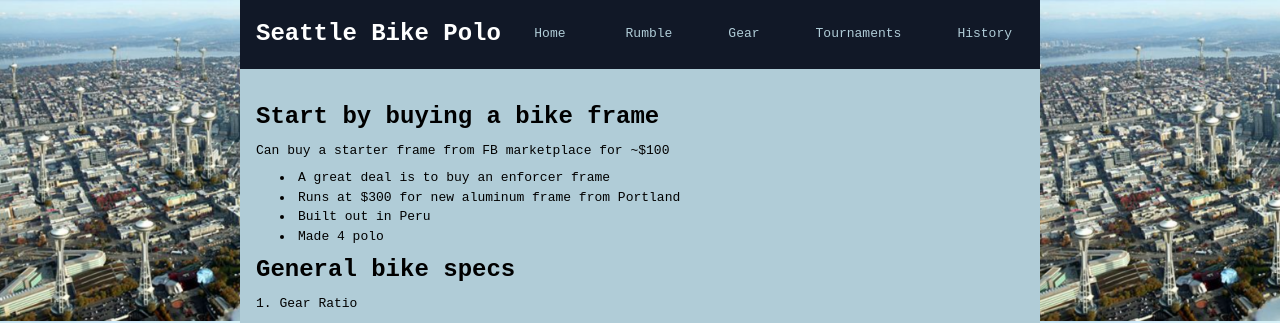
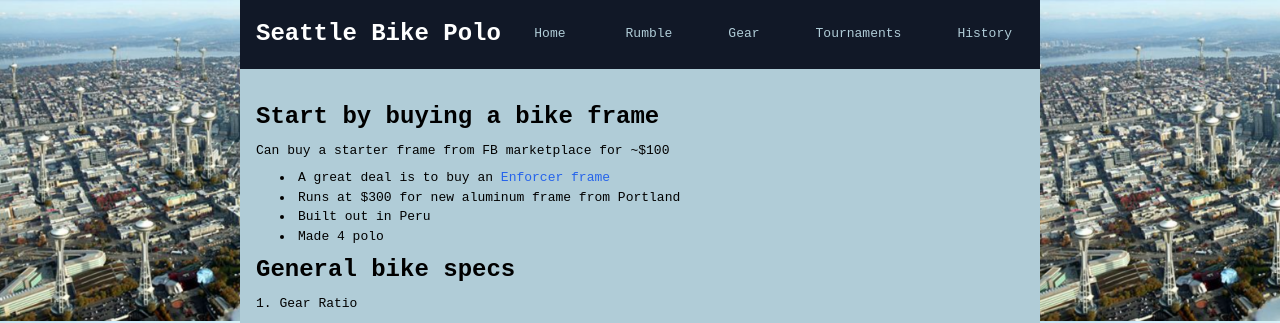
Before and after one commit to geluso/206bikepolo.com, a Next.js app: page /gear in a window 1280 px wide. Shown: the top 323 px of the page. Built offline with nearby package versions, Linux system fonts and the light colour scheme.

Commit message:
Add link to enforcer bike

```diff
--- a/app/gear/page.tsx
+++ b/app/gear/page.tsx
@@ -8,7 +8,7 @@ export default function Page() {
       </p>
 
       <ul className="ps-6 my-2 list-disc list-inside">
-        <li>A great deal is to buy an enforcer frame </li>
+        <li>A great deal is to buy an <a href="https://www.enforcerbikes.com/">Enforcer frame</a> </li>
         <li>Runs at $300 for new aluminum frame from Portland</li>
         <li>Built out in Peru</li>
         <li>Made 4 polo</li>
```
